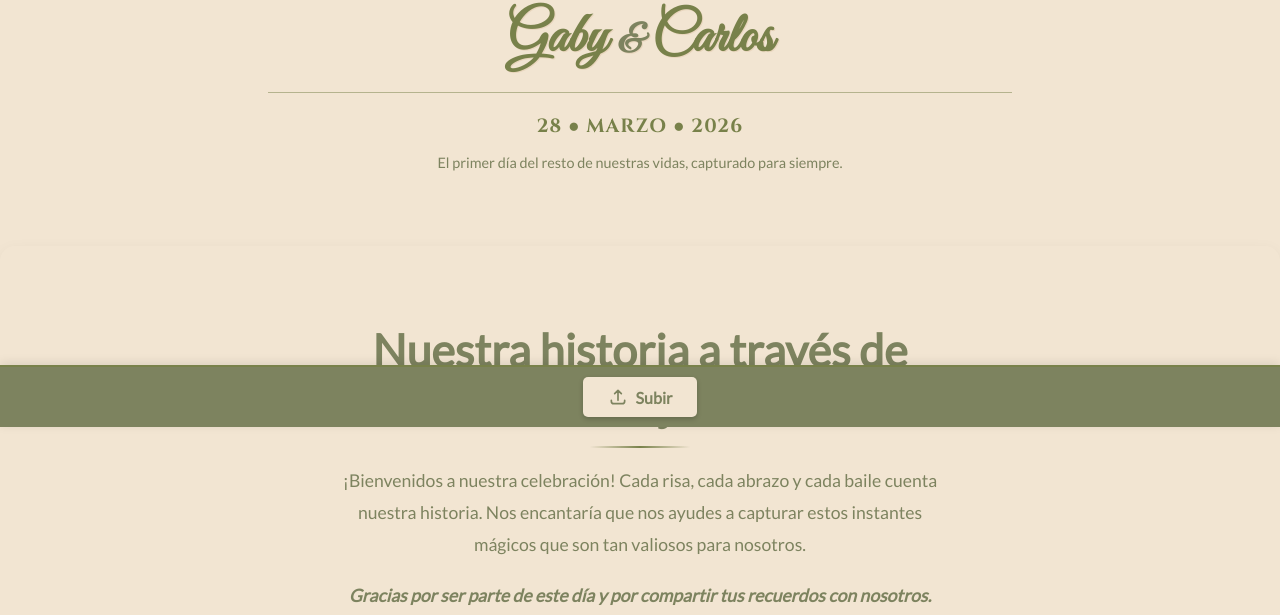
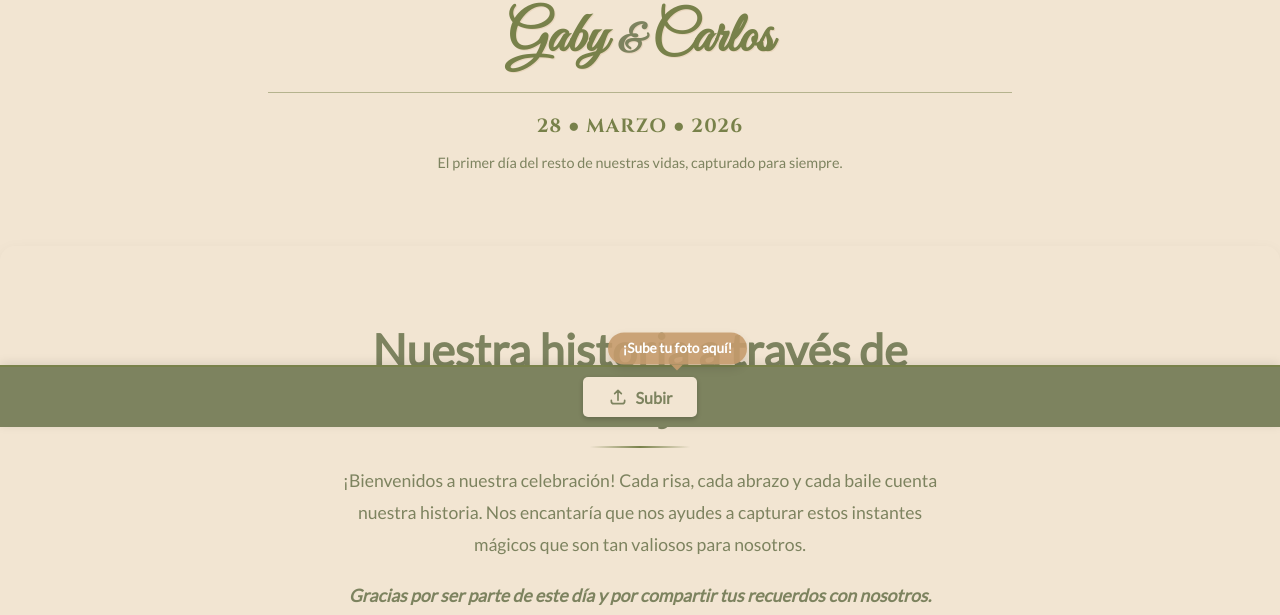
Before and after one commit to Yarlick1/repositorio_fotos.github.io, a plain HTML site: page index.html in a window 1280 px wide. Shown: the part 373-988 px from the top of the page. Drawn offline with nearby package versions, Linux system fonts and the light colour scheme; no server answers.

Commit message:
add tooltip

```diff
--- a/assets/css/style.css
+++ b/assets/css/style.css
@@ -396,6 +396,49 @@ h1.couple-names {
     animation: fadeIn 0.5s;
 }
 
+/* Contenedor relativo para posicionar el texto */
+/* El texto flotante */
+.upload-tooltip {
+    background-color: rgba(198, 156, 109, 0.9); /* Nuestro dorado con transparencia */
+    color: white;
+    padding: 8px 15px;
+    border-radius: 20px;
+    font-size: 0.85rem;
+    font-family: 'Lato', sans-serif;
+    margin-bottom: 7em;
+    box-shadow: 0 4px 10px rgba(0,0,0,0.1);
+    white-space: nowrap;
+    pointer-events: none; /* Para que no estorbe al hacer clic */
+    animation: floatTooltip 3s infinite ease-in-out;
+    position: absolute;
+}
+
+/* Pequeño triángulo debajo del texto */
+.upload-tooltip::after {
+    content: '';
+    position: absolute;
+    top: 100%;
+    left: 50%;
+    transform: translateX(-50%);
+    border-width: 6px;
+    border-style: solid;
+    border-color: rgba(198, 156, 109, 0.9) transparent transparent transparent;
+}
+
+/* Animación sutil de subir y bajar */
+@keyframes floatTooltip {
+    0%, 100% { transform: translateY(0); }
+    50% { transform: translateY(-8px); }
+}
+
+/* Ocultar en pantallas muy pequeñas si prefieres que sea aún más discreto */
+@media (max-width: 480px) {
+    .upload-tooltip {
+        font-size: 0.75rem;
+        padding: 5px 12px;
+    }
+}
+
 @keyframes fadeIn {
     from { opacity: 0; transform: translateY(10px); }
     to { opacity: 1; transform: translateY(0); }
--- a/index.html
+++ b/index.html
@@ -75,6 +75,7 @@
 
     <footer class="bottom-nav">
         <button id="upload-trigger-btn" onclick="openModal()">
+            <span class="upload-tooltip">¡Sube tu foto aquí!</span>
             <svg xmlns="http://www.w3.org/2000/svg" fill="none" viewBox="0 0 24 24" stroke="currentColor">
                 <path stroke-linecap="round" stroke-linejoin="round" stroke-width="2"
                     d="M4 16v1a3 3 0 003 3h10a3 3 0 003-3v-1m-4-8l-4-4m0 0L8 8m4-4v12" />
```
